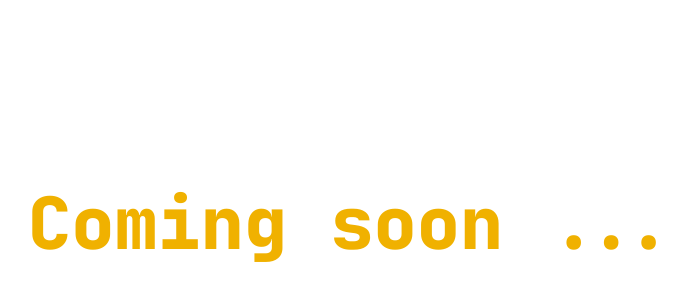
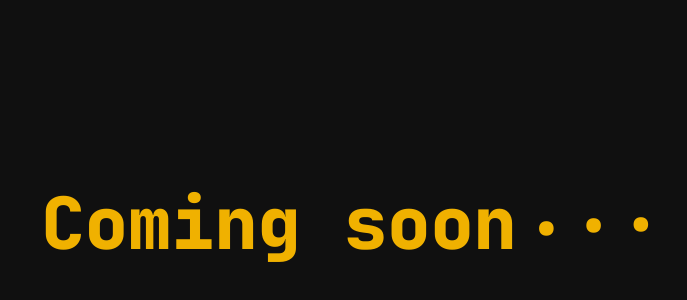
Before and after one commit to AmjustGettingStarted/MANGO-UI, a Next.js app: page /home in a window 1280 px wide. Shown: the part 176-476 px from the top of the page, without its empty margins (288-975 px from the left). Built offline with nearby package versions, Linux system fonts and the light colour scheme.

Commit message:
feat(ui): add staggered animation to placeholder coming soon dots

```diff
--- a/app/home/page.tsx
+++ b/app/home/page.tsx
@@ -1,11 +1,18 @@
-import React from 'react'
+import React from 'react';
 
 const Page = () => {
     return (
-        <div className='w-full h-screen flex items-center justify-center'>
-            <h1 className='text-yellow-500 text-7xl font-extrabold'>Coming soon ...</h1>
+        <div className="w-full h-screen flex items-center justify-center bg-[#101010]">
+            <h1 className="text-yellow-500 text-7xl font-extrabold flex items-baseline">
+                Coming soon
+                <span className="inline-flex ml-2 space-x-1">
+                    <span className="animate-bounce [animation-delay:-0.3s]">.</span>
+                    <span className="animate-bounce [animation-delay:-0.15s]">.</span>
+                    <span className="animate-bounce">.</span>
+                </span>
+            </h1>
         </div>
-    )
-}
+    );
+};
 
-export default Page
+export default Page;
```
